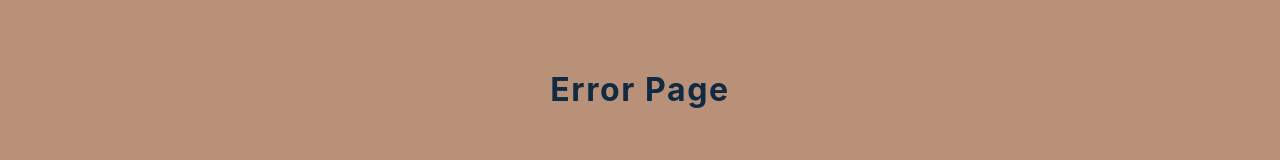
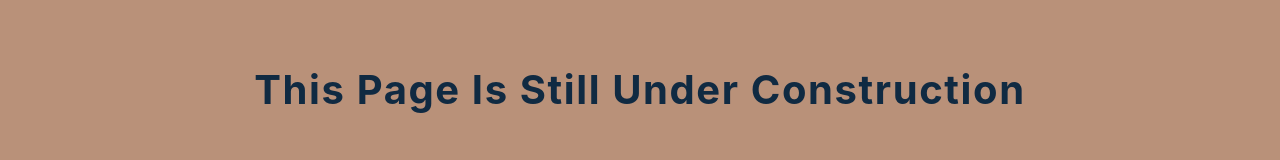
Before and after one commit to Markuss95/Sportify, a React (Create React App) app: page /cart in a window 1280 px wide. Shown: the part 344-504 px from the top of the page. Built offline with nearby package versions, Linux system fonts and the light colour scheme; no server answers.

Commit message:
Added routing and logic for CommingSoonPage

```diff
--- a/src/App.tsx
+++ b/src/App.tsx
@@ -1,7 +1,13 @@
 import React from "react";
 import { BrowserRouter as Router, Switch, Route } from "react-router-dom";
 import { Navbar, Footer, Sidebar } from "./components";
-import { Home, Error, About, SingleProductPage } from "./pages";
+import {
+  Home,
+  Error,
+  About,
+  SingleProductPage,
+  CommingSoonPage,
+} from "./pages";
 
 function App() {
   return (
@@ -15,6 +21,12 @@ function App() {
         <Route exact path="/about">
           <About />
         </Route>
+        <Route exact path="/cart">
+          <CommingSoonPage />
+        </Route>
+        <Route exact path="/login">
+          <CommingSoonPage />
+        </Route>
         <Route exact path="/products/:id" children={<SingleProductPage />} />
         <Route exact path="*">
           <Error />
--- a/src/components/CartButtons.tsx
+++ b/src/components/CartButtons.tsx
@@ -6,14 +6,14 @@ const CartButtons = () => {
   const data = useProductsProvider();
   return (
     <Wrapper>
-      <Link to="/" onClick={data?.closeSidebar}>
+      <Link to="/cart" onClick={data?.closeSidebar}>
         Cart
         <span className="cart-icon">
           <FaShoppingCart />
         </span>
         <span className="cart-value">12</span>
       </Link>
-      <Link to="/" className="login-block">
+      <Link to="/login" className="login-block">
         Login
         <span className="login-icon">
           <FaUserPlus />
--- /dev/null
+++ b/src/pages/CommingSoonPage.tsx
@@ -0,0 +1,17 @@
+import styled from "styled-components";
+
+const CommingSoonPage = () => {
+  return (
+    <Wrapper className="section  text-center page-100">
+      <h2>This page is still under construction</h2>
+    </Wrapper>
+  );
+};
+const Wrapper = styled.div`
+  background: var(--clr-primary-6);
+  display: flex;
+  justify-content: center;
+  align-items: center;
+  text-align: center;
+`;
+export default CommingSoonPage;
--- a/src/pages/SingleProductPage.tsx
+++ b/src/pages/SingleProductPage.tsx
@@ -117,9 +117,13 @@ const SingleProductPage = () => {
               </p>
             </div>
             {product?.fields?.stock > 0 && (
-              <div className="btn" onClick={() => updateState(product)}>
+              <Link
+                to="/cart"
+                className="btn"
+                onClick={() => updateState(product)}
+              >
                 Add to cart
-              </div>
+              </Link>
             )}
           </div>
         </div>
--- a/src/pages/index.tsx
+++ b/src/pages/index.tsx
@@ -2,5 +2,6 @@ import Home from "./HomePage";
 import Error from "./ErrorPage";
 import About from "./AboutPage";
 import SingleProductPage from "./SingleProductPage";
+import CommingSoonPage from "./CommingSoonPage";
 
-export { Home, Error, About, SingleProductPage };
+export { Home, Error, About, SingleProductPage, CommingSoonPage };
```
